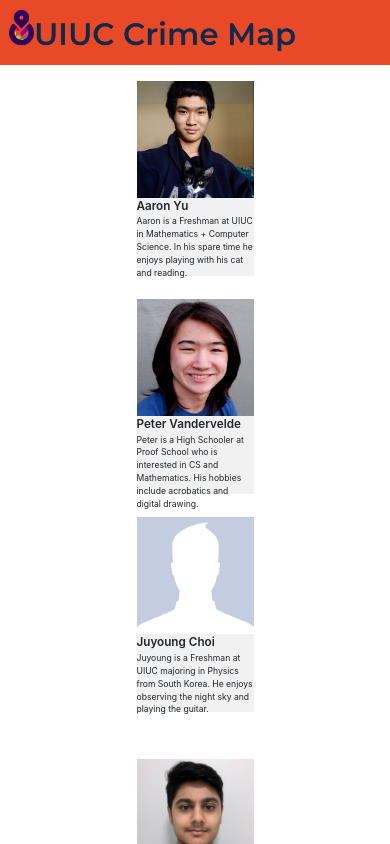
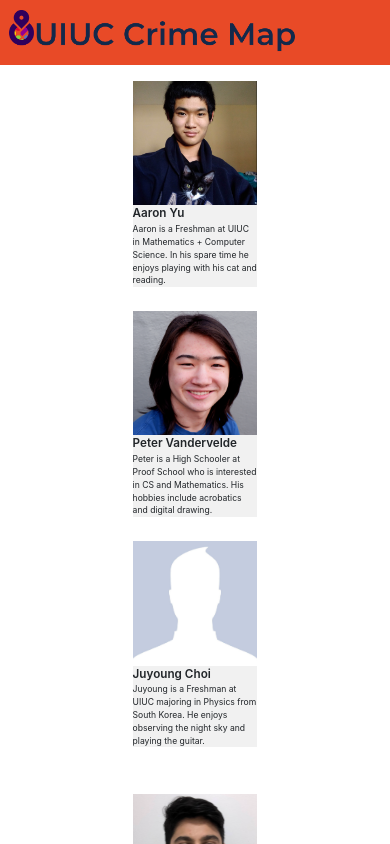
Before and after one commit to aayu3/UIUCCrimeMap, a React (Create React App) app in the folder mapclient/: page /team in a window 390 px wide. Shown: the top 844 px of the page. Built offline with nearby package versions, Linux system fonts and the light colour scheme; no server answers.

Commit message:
fixing mobile view

```diff
--- a/mapclient/src/components/Team/Team.css
+++ b/mapclient/src/components/Team/Team.css
@@ -144,13 +144,13 @@
         margin-right: 12vw;
         margin-top: 4vw;
         margin-bottom: 2vw;
-        width: 30vw;
-        height: 50vw;
+        width: 32vw;
+        height: 53vw;
     }
 
     .profilepic {
-        width: 30vw;
-        height: 30vw;
+        width: 32vw;
+        height: 32vw;
     }
 
     .name {
```
